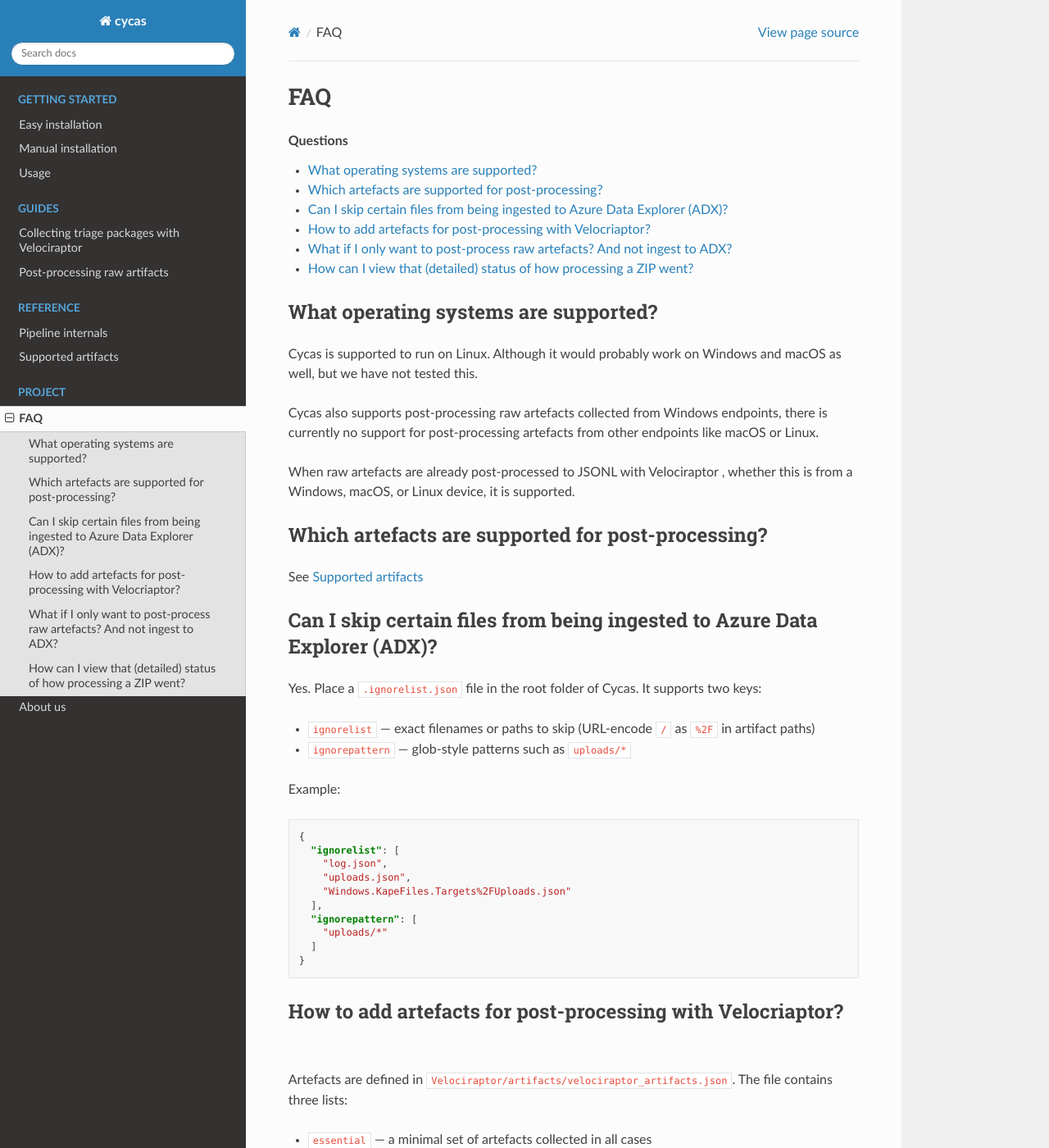
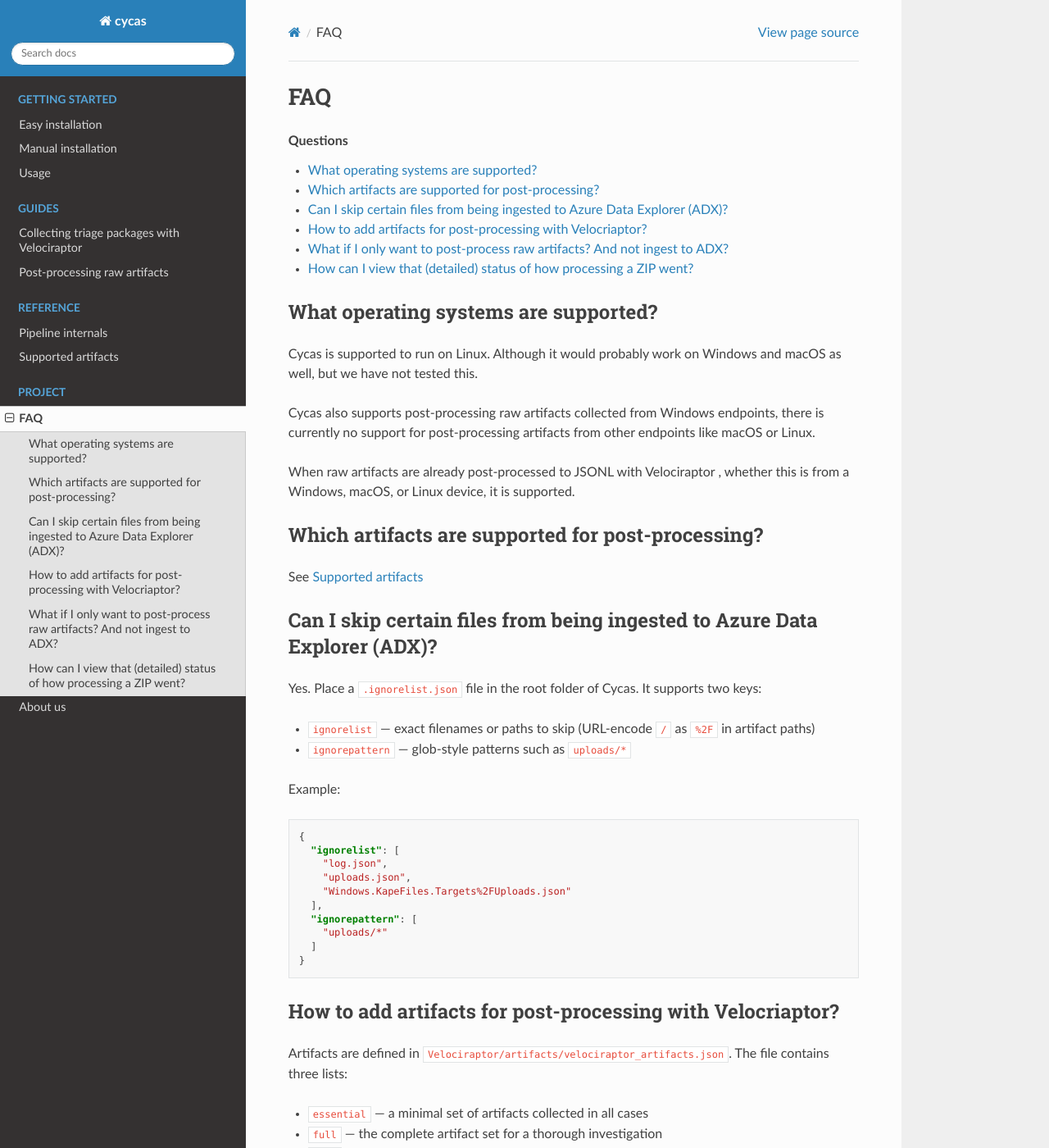
Before and after one commit to nerium-security/cycas, a Sphinx documentation site: the page built from docs/source/project/faq.rst, in a window 1280 px wide and 1400 px high. Shown: the whole window at 82% size. Built offline with Sphinx 7.4.7 and the Read the Docs theme 3.1.0, drawn with Linux system fonts in a browser that asks for light colours; some of the changed text lies outside the part shown.

Commit message:
Replaced artefact with artifact for consistency

```diff
--- a/docs/source/index.rst
+++ b/docs/source/index.rst
@@ -6,7 +6,7 @@
 cycas documentation
 ===================
 
-Cycas is a solution for post-processing raw forensic artefacts collected with `Velociraptor <https://github.com/Velocidex/velociraptor>`_. It optionally ingests data into `Azure Data Explorer (ADX) <https://azure.microsoft.com/nl-nl/products/data-explorer>`_.
+Cycas is a solution for post-processing raw forensic artifacts collected with `Velociraptor <https://github.com/Velocidex/velociraptor>`_. It optionally ingests data into `Azure Data Explorer (ADX) <https://azure.microsoft.com/nl-nl/products/data-explorer>`_.
 
 .. toctree::
    :maxdepth: 2
--- a/docs/source/project/faq.rst
+++ b/docs/source/project/faq.rst
@@ -13,15 +13,15 @@
 Cycas is supported to run on Linux. Although it would probably work on
 Windows and macOS as well, but we have not tested this.
 
-Cycas also supports post-processing raw artefacts collected from
+Cycas also supports post-processing raw artifacts collected from
 Windows endpoints, there is currently no support for post-processing
-artefacts from other endpoints like macOS or Linux.
+artifacts from other endpoints like macOS or Linux.
 
-When raw artefacts are already post-processed to JSONL with Velociraptor
+When raw artifacts are already post-processed to JSONL with Velociraptor
 , whether this is from a Windows, macOS, or Linux device, it is supported.
 
 
-Which artefacts are supported for post-processing?
+Which artifacts are supported for post-processing?
 ~~~~~~~~~~~~~~~~~~~~~~~~~~~~~~~~~~~~~~~~~~~~~~~~~~
 
 See :doc:`../reference/supportedartifacts`
@@ -51,15 +51,15 @@
       ]
     }
 
-How to add artefacts for post-processing with Velocriaptor?
+How to add artifacts for post-processing with Velocriaptor?
 ~~~~~~~~~~~~~~~~~~~~~~~~~~~~~~~~~~~~~~~~~~~~~~~~~~~~~~~~~~~
 
-Artefacts are defined in ``Velociraptor/artifacts/velociraptor_artifacts.json``.
+Artifacts are defined in ``Velociraptor/artifacts/velociraptor_artifacts.json``.
 The file contains three lists:
 
-- ``essential`` — a minimal set of artefacts collected in all cases
-- ``full`` — the complete artefact set for a thorough investigation
-- ``skip`` — artefacts to explicitly exclude from collection
+- ``essential`` — a minimal set of artifacts collected in all cases
+- ``full`` — the complete artifact set for a thorough investigation
+- ``skip`` — artifacts to explicitly exclude from collection
 
 Example:
 
@@ -79,13 +79,13 @@
       ]
     }
 
-To add a new artefact, append its Velociraptor artifact name (including
+To add a new artifact, append its Velociraptor artifact name (including
 parentheses and any parameters) to either the ``essential`` or ``full`` list.
-To prevent an artefact from being collected, add it to the ``skip`` list.
+To prevent an artifact from being collected, add it to the ``skip`` list.
 
-If you want to add a custom artefact, add the Velociraptor artefact file to the folder as well: ``/velociraptor/definitions/``
+If you want to add a custom artifact, add the Velociraptor artifact file to the folder as well: ``/velociraptor/definitions/``
 
-What if I only want to post-process raw artefacts? And not ingest to ADX?
+What if I only want to post-process raw artifacts? And not ingest to ADX?
 ~~~~~~~~~~~~~~~~~~~~~~~~~~~~~~~~~~~~~~~~~~~~~~~~~~~~~~~~~~~~~~~~~~~~~~~~~
 
 You can use the standalone script we've built. See :doc:`../guides/postprocessingraw`.
```
Also changed, not shown: 2 other files.
